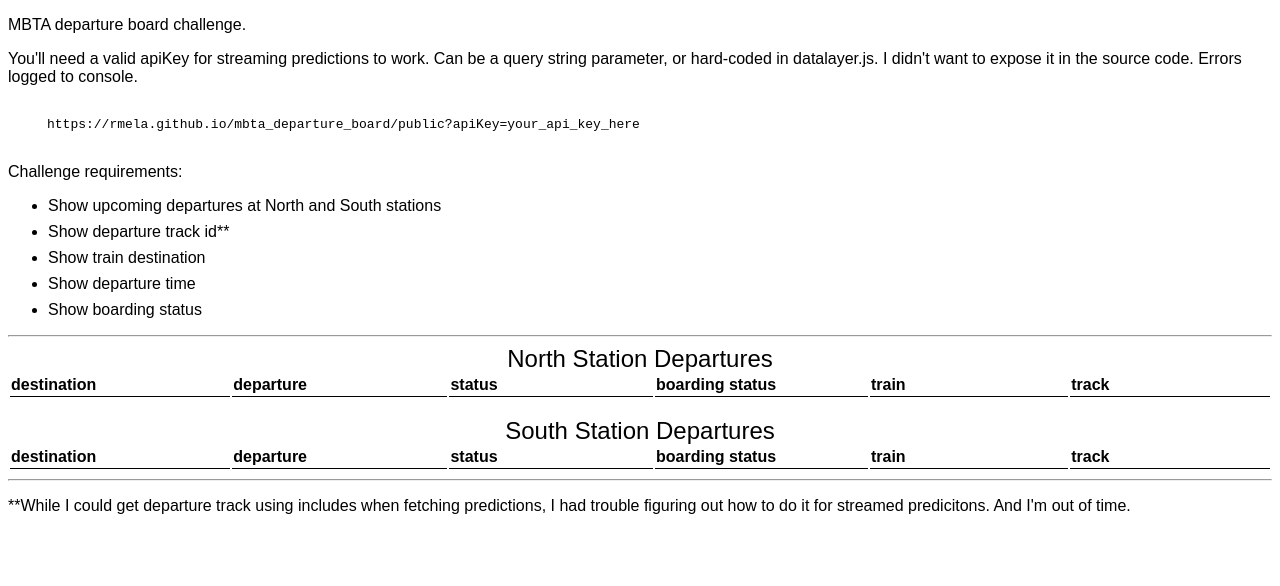
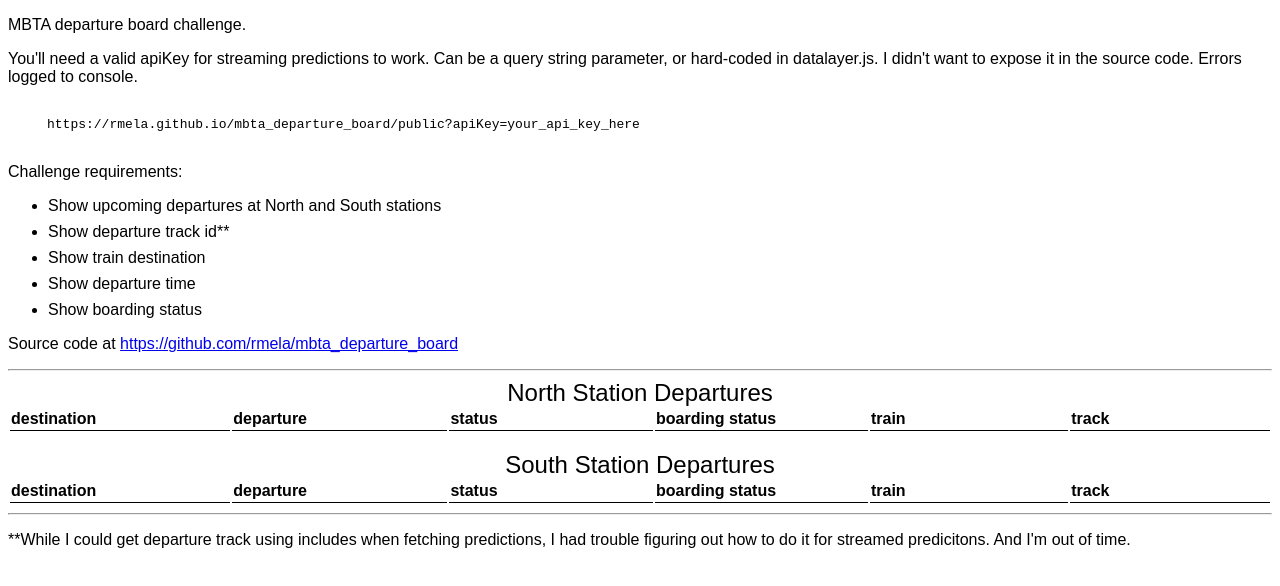
Before and after one commit to rmela/mbta_departure_board, a website: page public/index.html in a window 1280 px wide. Drawn offline with Linux system fonts and the light colour scheme; no server answers.

Commit message:
minor - link to repo in index.html

```diff
--- a/public/index.html
+++ b/public/index.html
@@ -27,6 +27,10 @@
      <li>Show departure time</li>
      <li>Show boarding status</li>
    </ul>
+
+   <p>
+     Source code at <a href="https://github.com/rmela/mbta_departure_board">https://github.com/rmela/mbta_departure_board</a>
+   </p>
 
    <hr/>
 
```
